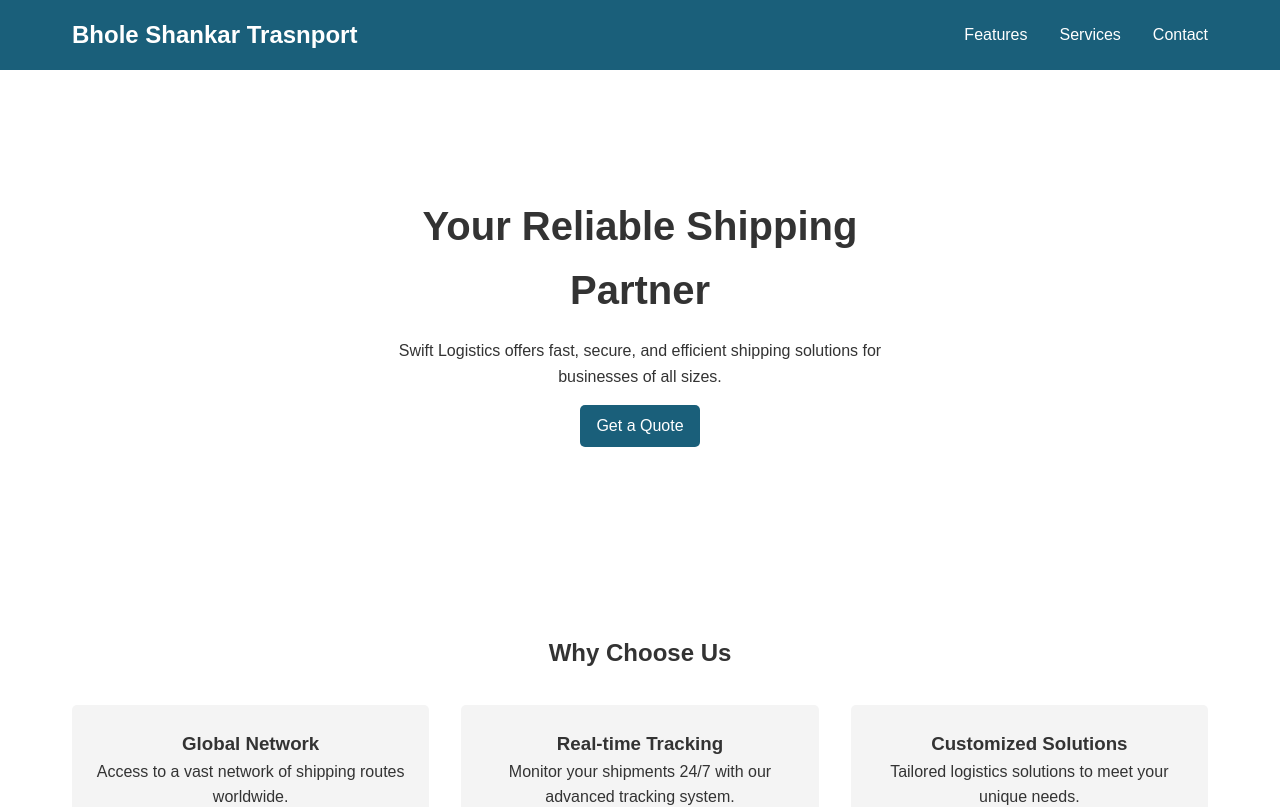
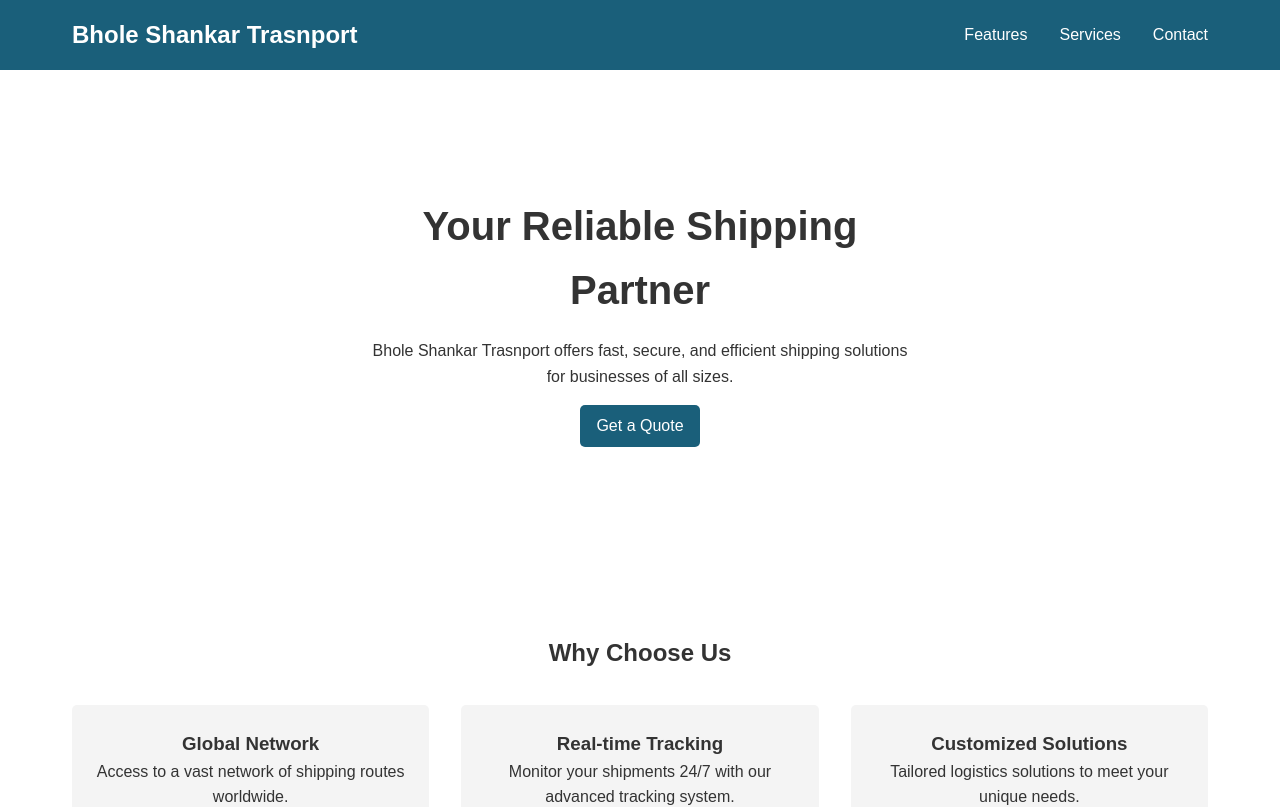
Before and after one commit to shubhanshu74156/bholeshankar, a plain HTML site: page index.html in a window 1280 px wide. Shown: the top 807 px of the page. Drawn offline with Linux system fonts and the light colour scheme.

Commit message:
changes body content

```diff
--- a/index.html
+++ b/index.html
@@ -119,7 +119,7 @@
     <section class="hero">
         <div class="hero-content">
             <h1>Your Reliable Shipping Partner</h1>
-            <p>Swift Logistics offers fast, secure, and efficient shipping solutions for businesses of all sizes.</p>
+            <p>Bhole Shankar Trasnport offers fast, secure, and efficient shipping solutions for businesses of all sizes.</p>
             <a href="#contact" class="btn">Get a Quote</a>
         </div>
     </section>
```
